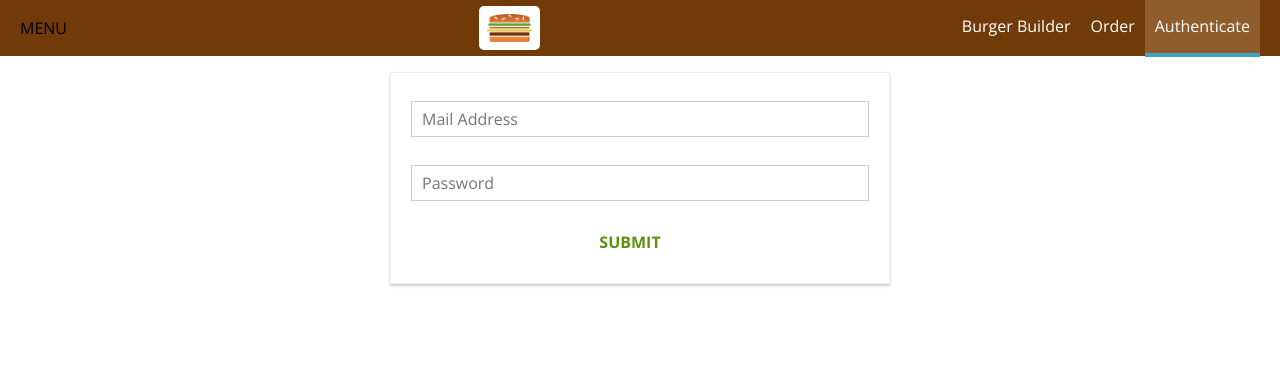
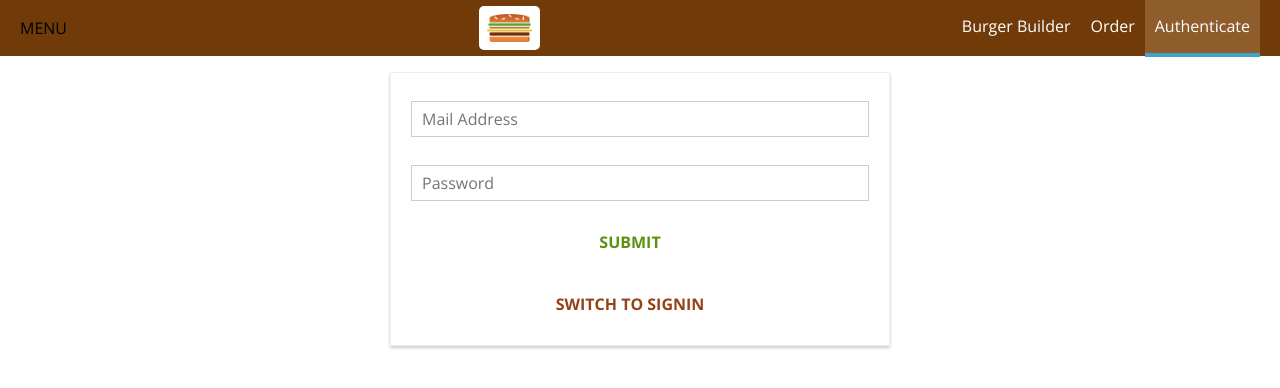
Before and after one commit to dlwangyilin/Burger-Builder, a React (Create React App) app: page /auth in a window 1280 px wide. Shown: the top 388 px of the page. Built offline with nearby package versions, Linux system fonts and the light colour scheme.

Commit message:
add sign in

```diff
--- a/src/Containers/Auth/Auth.js
+++ b/src/Containers/Auth/Auth.js
@@ -37,7 +37,8 @@
                 valid: false,
                 touched: false
             }
-        }
+        },
+        isSignup: true
     }
 
     checkValidity (value, rules) {
@@ -72,7 +73,13 @@
 
     submitHandler = (event) => {
         event.preventDefault();
-        this.props.onAuth(this.state.controls.email.value, this.state.controls.password.value);
+        this.props.onAuth(this.state.controls.email.value, this.state.controls.password.value, this.state.isSignup);
+    }
+
+    switchAuthModeHandler = () => {
+        this.setState(prevState => {
+            return {isSignup: !prevState.isSignup};
+        })
     }
 
     render() {
@@ -102,6 +109,11 @@
                     {form}
                     <Button btnType="Success">SUBMIT</Button>
                 </form>
+                <Button
+                    btnType="Danger"
+                    clicked={this.switchAuthModeHandler}>
+                    SWITCH TO {this.state.isSignup ? "SIGNIN" : "SIGNUP"}
+                </Button>
             </div>
         );
     }
@@ -109,7 +121,7 @@
 
 const mapDispatchToProps = dispatch => {
     return {
-        onAuth: (email, password) => dispatch(actions.auth(email, password))
+        onAuth: (email, password, isSignup) => dispatch(actions.auth(email, password, isSignup))
     }
 }
 
--- a/src/store/actions/auth.js
+++ b/src/store/actions/auth.js
@@ -21,7 +21,7 @@
     };
 };
 
-export const auth = (email, password) => {
+export const auth = (email, password, isSignup) => {
     return dispatch => {
         dispatch(authStart());
         const authData = {
@@ -29,9 +29,16 @@
             password: password,
             returnSecureToken: true
         }
-        const SignUpAPIUrl = "https://identitytoolkit.googleapis.com/v1/accounts:signUp?key=";
+        let url = null;
+        const signUpAPIUrl = "https://identitytoolkit.googleapis.com/v1/accounts:signUp?key=";
+        const signInUrl = "https://identitytoolkit.googleapis.com/v1/accounts:signInWithPassword?key=";
+        if (isSignup) {
+            url = signUpAPIUrl;
+        } else {
+            url = signInUrl;
+        }
         const APIKey = "AIzaSyBgYeoNKgiVA3NCDCsP0v8T-bVth0-ZDDk";
-        axios.post(SignUpAPIUrl + APIKey, authData)
+        axios.post(url + APIKey, authData)
             .then(response => {
                 console.log(response);
                 dispatch(authSuccess(response.data));
```
